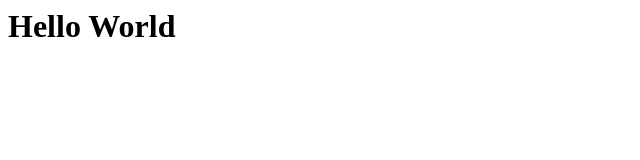
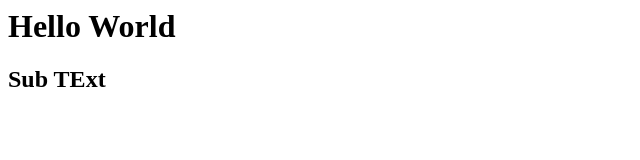
Before and after one commit to Rashuoo7/newgit, a plain HTML site: page index.html in a window 1280 px wide. Shown: the whole page, without its empty margins (0-640 px from the left). Drawn offline with Linux system fonts and the light colour scheme.

Commit message:
Added  sub  text

```diff
--- a/index.html
+++ b/index.html
@@ -1 +1,2 @@
 <h1>Hello World</h1>
+<h2>Sub TExt</h2>
```
